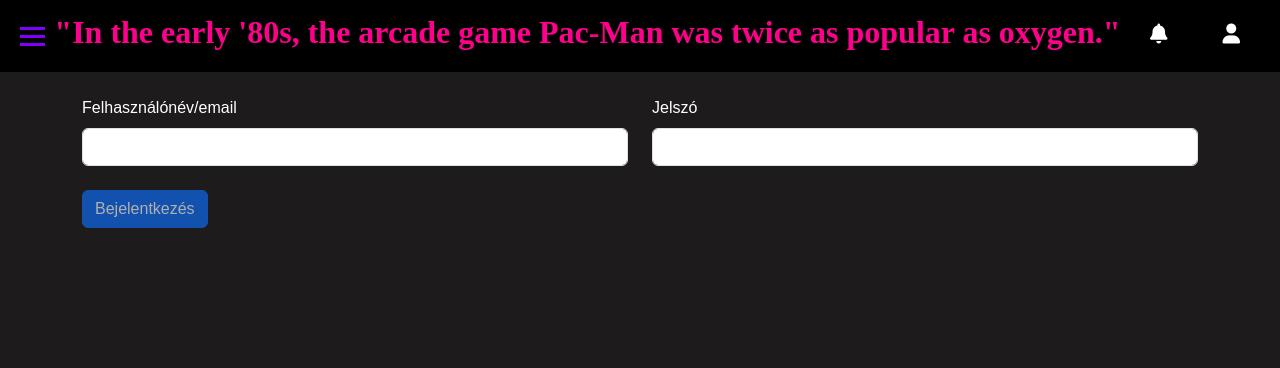
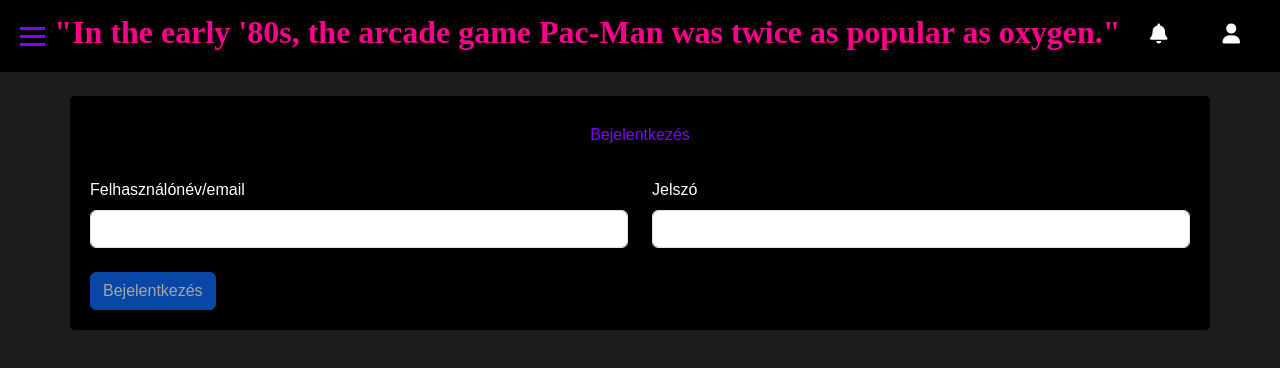
Before and after one commit to MishyPoggu/Projekt13c, an Angular app in the folder Frontend/project/: page /login in a window 1280 px wide. Shown: the top 368 px of the page. Built offline with nearby package versions, Linux system fonts and the light colour scheme.

Commit message:
Update login.component.html

```diff
--- a/Frontend/project/src/app/login/login.component.html
+++ b/Frontend/project/src/app/login/login.component.html
@@ -1,17 +1,19 @@
 <form [formGroup]="loginForm" (ngSubmit)="onSubmit()">
-  <div class="container mt-4">
+  <div class="container mt-4" style="background-color: #000000; padding: 20px; border-radius: 5px;">
+    <div class="text-center mb-4">
+      <button type="button" class="btn" style="color: #8000FF;">Bejelentkezés</button>
+    </div>
     <div class="row">
       <div class="col-md-6">
         <label for="username" class="form-label">Felhasználónév/email</label>
         <input type="text" formControlName="username" id="username" class="form-control" required>
-        <small style="color: red;" *ngIf="loginForm.get('username')!.invalid && loginForm.get('username')!.touched">Felhasználónevet kötelező megadni!</small>
+        <small class="text-danger" *ngIf="loginForm.get('username')!.invalid && loginForm.get('username')!.touched">Felhasználónevet kötelező megadni!</small>
       </div>
 
       <div class="col-md-6">
         <label for="password" class="form-label">Jelszó</label>
         <input type="password" formControlName="passwordHash" id="passwordHash" class="form-control" required>
-        <small style="color: red;" *ngIf="loginForm.get('passwordHash')!.invalid && loginForm.get('passwordHash')!.touched">Jelszót kötelező megadni!</small>
-
+        <small class="text-danger" *ngIf="loginForm.get('passwordHash')!.invalid && loginForm.get('passwordHash')!.touched">Jelszót kötelező megadni!</small>
       </div>
     </div>
 
```
